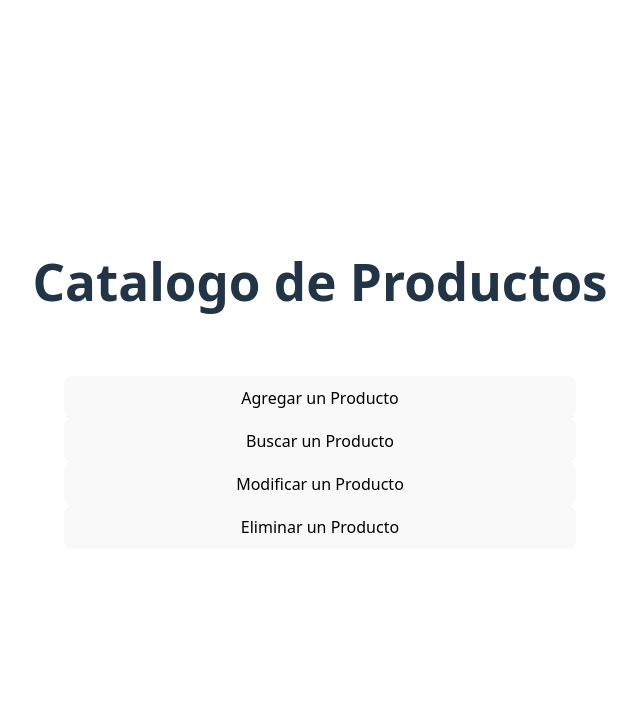
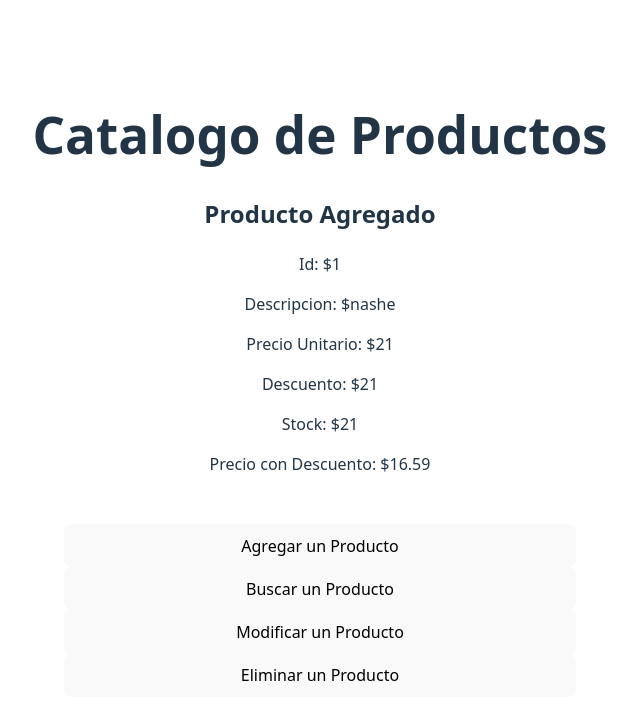
Before and after one commit to RicardoJulianFlores/pv_tp4_grupo21, a React (Vite) app: page / in a window 1280 px wide. Shown: the top 720 px of the page, without its empty margins (320-960 px from the left). Built offline with nearby package versions, Linux system fonts and the light colour scheme.

Commit message:
fix form

```diff
--- a/src/App.jsx
+++ b/src/App.jsx
@@ -1,16 +1,12 @@
 import { useState } from 'react'
-import reactLogo from './assets/react.svg'
-import viteLogo from '/vite.svg'
 import './App.css'
-import { agregarProducto } from './components/ProductForm'
+import { AgregarProducto } from './components/ProductForm.jsx'
 
 function App() {
-  const [count, setCount] = useState(0)
-
   return (
     <>
       <h1>Catalogo de Productos</h1>
-     <agregarProducto/>
+        <AgregarProducto/>
       <div className="card">
         <button onClick={() => alert('agregado') }>
           Agregar un Producto
--- a/src/components/ProductForm.jsx
+++ b/src/components/ProductForm.jsx
@@ -1,10 +1,11 @@
-import React, {useState, useEffect} from "react";
+import React from 'react'
 
-export const agregarProducto = ()=> {
-    const nuevoProducto = {id: id ,descripcion: descripcion, precioUnitario: precioUnitario, descuento: descuento, stock: stock ,precioConDescuento: precioUnitario*(1-descuento/100) };
-
-return (
-    <div class="card">
+export const AgregarProducto = () => {
+    const descuento = 21;
+    const precioUnitario = 21;
+    const nuevoProducto = {id: 1 ,descripcion: "nashe", precioUnitario: precioUnitario, descuento: descuento, stock: 21 ,precioConDescuento: precioUnitario*(1-descuento/100) };
+    return (
+        <div>
         <h2>Producto Agregado</h2>
         <p>Id: ${nuevoProducto.id}</p>
         <p>Descripcion: ${nuevoProducto.descripcion}</p>
@@ -12,8 +13,8 @@ return (
         <p>Descuento: ${nuevoProducto.descuento}</p>
         <p>Stock: ${nuevoProducto.stock}</p>
         <p>Precio con Descuento: ${nuevoProducto.precioConDescuento}</p>
-    </div>
-    )
-};
+        </div>
+        )
+}
 
-export default agregarProducto;
+export default AgregarProducto
```
